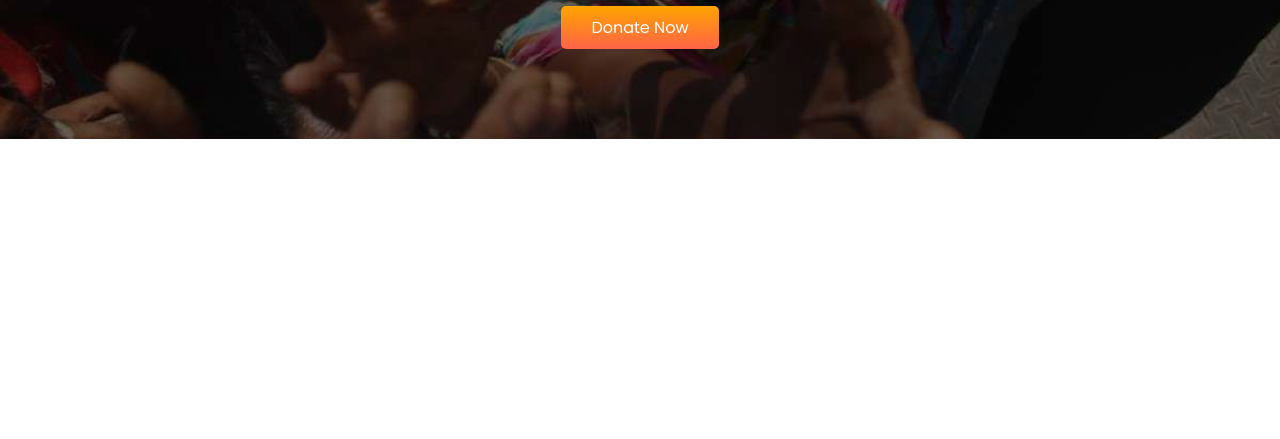
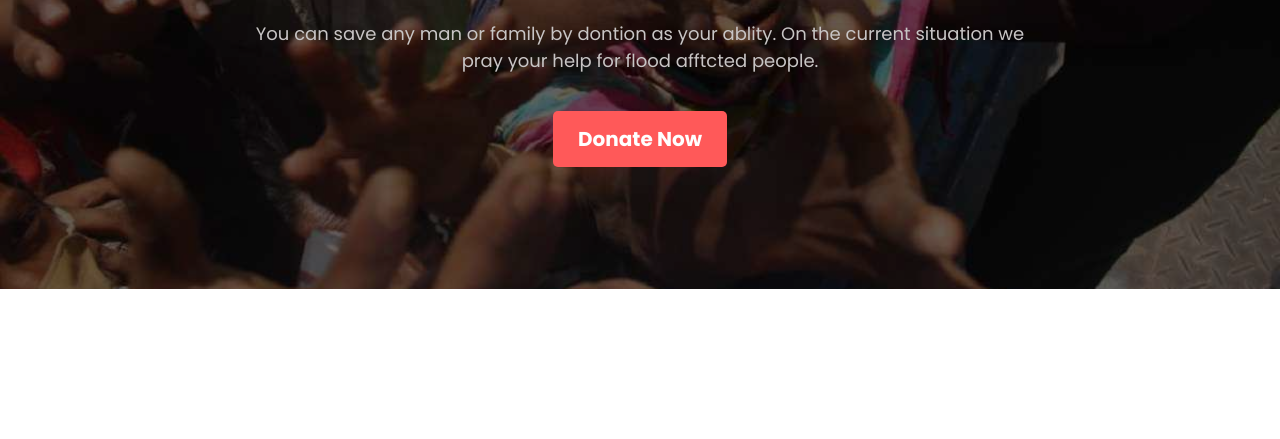
Before and after one commit to tuhinshuvra/donation, a plain HTML site: page index.html in a window 1280 px wide. Shown: the part 361-800 px from the top of the page. Drawn offline with Linux system fonts and the light colour scheme.

Commit message:
banner section completed

```diff
--- a/style.css
+++ b/style.css
@@ -18,15 +18,17 @@ h2 {
 p {
     font-size: 18px;
     font-weight: 400;
-    color: #707070;
+    color: #c8c5c5;
+    margin-bottom: 50px;
+
 }
 
 .banner {
     width: 100%;
-    height: 500px;
+    height: 650px;
     background-image: url(images/donation8.jpg);
     background-repeat: no-repeat;
-    background-position: center;
+    /* background-position: center; */
     background-size: cover;
     position: fixed;
     text-align: center;
@@ -34,17 +36,20 @@ p {
 }
 
 .banner-txt {
-    padding: 0 240px;
+    padding: 6% 240px;
 }
 
 .banner img {
+
     width: 2000px;
 }
 
 .link-btn {
     text-decoration: none;
-    background-image: linear-gradient(orange, tomato);
-    padding: 10px 30px;
+    background-color: #FF5959;
+    font-size: 20px;
+    font-weight: 600;
+    padding: 14px 25px;
     border-radius: 5px;
     color: white;
 }
```
